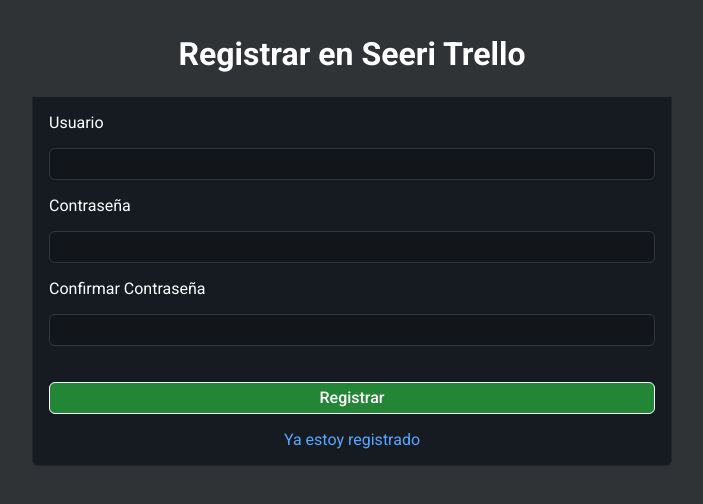
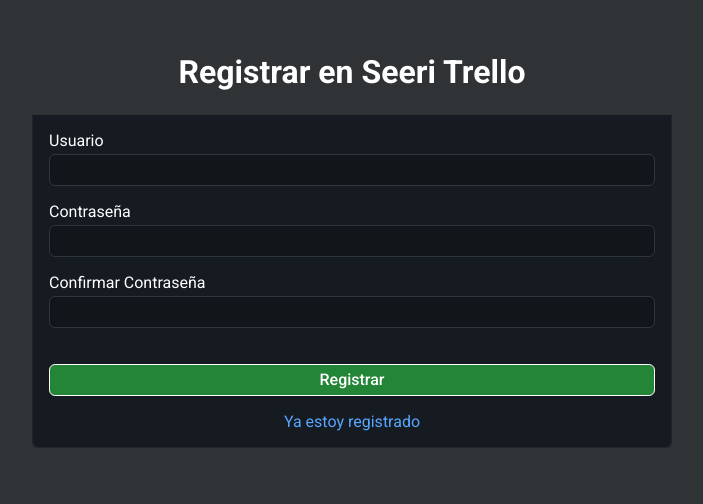
Before and after one commit to eandres8/seeri-trello, a Next.js app: page /auth/register in a window 1280 px wide. Shown: the top 504 px of the page, without its empty margins (288-991 px from the left). Built offline with nearby package versions, Linux system fonts and the light colour scheme.

Commit message:
feat: create form to manage register

```diff
--- a/package.json
+++ b/package.json
@@ -19,6 +19,7 @@
     "next": "13.1.6",
     "react": "18.2.0",
     "react-dom": "18.2.0",
+    "react-hook-form": "^7.43.1",
     "typescript": "4.9.5"
   },
   "devDependencies": {
--- a/src/components/shared/TextField/TextField.module.scss
+++ b/src/components/shared/TextField/TextField.module.scss
@@ -1,3 +1,13 @@
+.text-field-content {
+  width: inherit;
+}
+
+.label {
+  width: inherit;
+  display: block;
+  margin-bottom: 4px;
+}
+
 .text-field {
   padding: 5px 12px;
   font-size: 16px;
@@ -11,3 +21,10 @@
   box-shadow: 0 0 transparent;
   background: rgba(0, 0, 0, 0.2);
 }
+
+.message-error {
+  margin: 4px;
+  font-size: 12px;
+  color: red;
+  width: 100%;
+}
--- a/src/components/shared/TextField/TextField.tsx
+++ b/src/components/shared/TextField/TextField.tsx
@@ -1,11 +1,26 @@
-import { InputHTMLAttributes } from 'react';
+import { InputHTMLAttributes, forwardRef } from "react";
 
-import styles from './TextField.module.scss';
+import styles from "./TextField.module.scss";
 
-type Props = {} & InputHTMLAttributes<HTMLInputElement>;
+type Props = { error?: string; label?: string; } & InputHTMLAttributes<HTMLInputElement>;
 
-export const TextField: React.FC<Props> = ({ className, ...rest }) => {
+// eslint-disable-next-line react/display-name
+export const TextField = forwardRef<any, Props>(({ className, name, error, label, ...rest }, ref) => {
   return (
-    <input className={[styles['text-field'], className].join(' ')} {...rest} />
+    <div className={styles['text-field-content']}>
+      {
+        label && <label htmlFor={name} className={styles.label}>
+          {label}
+        </label>
+      }
+      <input
+        className={[styles["text-field"], className].join(" ")}
+        id={name}
+        name={name}
+        ref={ref}
+        {...rest}
+      />
+      { error && <span className={styles['message-error']}>{error}</span> }
+    </div>
   );
-}
+});
--- a/src/pages/auth/register/index.tsx
+++ b/src/pages/auth/register/index.tsx
@@ -1,31 +1,77 @@
-import Link from 'next/link';
+import Link from "next/link";
+import { useForm } from "react-hook-form";
 
-import styles from './register.module.scss';
-import { TextField, Button, Card } from '@/components/shared';
+import { ChangeEvent, FC } from "react";
 
-const RegisterPage: React.FC = () => {
+import styles from "./register.module.scss";
+import { TextField, Button, Card } from "@/components/shared";
+
+const RegisterPage: FC = () => {
+  const {
+    register,
+    formState: { errors },
+    handleSubmit,
+    getValues,
+    setValue,
+    setError,
+    clearErrors
+  } = useForm();
+
+  const onSubmit = (values: any) => {
+    console.log({ values });
+  };
+
+  const handleConfirmPass = (event: ChangeEvent<HTMLInputElement>) => {
+    const { name, value } = event.target;
+
+    setValue(name, value);
+
+    if (getValues('password') !== value) {
+      setError(name, { message: 'La contraseña no coincide' });
+      return;
+    }
+
+    clearErrors(name);
+  }
+
   return (
-    <div className={[styles.register, 'flex-column-center'].join(' ')}>
-
+    <div className={[styles.register, "flex-column-center"].join(" ")}>
       <h1 className={styles.title}>Registrar en Seeri Trello</h1>
 
-      <Card className={[styles.card, 'flex-column-center'].join(' ')}>
-        <label htmlFor="user" className='w-100'>Usuario</label>
-        <TextField name='user' id='user' className='w-100' />
-        <label htmlFor="pass" className='w-100'>Contraseña</label>
-        <TextField name='pass' type='password' id='pass' className='w-100' />
-        <label htmlFor="confirm-pass" className='w-100'>Confirmar Contraseña</label>
-        <TextField name='confirm-pass' type='password' id='confirm-pass' className='w-100' />
+      <Card className={[styles.card, "flex-column-center"].join(" ")}>
+        <form onSubmit={handleSubmit(onSubmit)} className={[styles.form, "flex-column-center"].join(" ")}>
+          <TextField
+            label='Usuario'
+            className="w-100"
+            type="email"
+            {...register("username", { required: true })}
+            error={errors["username"] ? 'El campo es obligatorio' : ''}
+          />
+          <TextField
+            label='Contraseña'
+            type="password"
+            className="w-100"
+            {...register("password", { required: true })}
+            error={errors["password"] ? 'El campo es obligatorio' : ''}
+          />
+          <TextField
+            label='Confirmar Contraseña'
+            type="password"
+            className="w-100"
+            {...register("confirm-pass", { required: true, onChange: handleConfirmPass })}
+            error={errors["confirm-pass"]?.message?.toString() || ''}
+          />
 
-        <div className='separator'></div>
-        <Button text='Registrar' className='w-100' />
-        <Link href="/auth/login" legacyBehavior>
-          <a className='link'>Ya estoy registrado</a>
-        </Link>
+          <div className="separator"></div>
+
+          <Button text="Registrar" className="w-100" />
+          <Link href="/auth/login" legacyBehavior>
+            <a className="link">Ya estoy registrado</a>
+          </Link>
+        </form>
       </Card>
-
     </div>
   );
-}
+};
 
 export default RegisterPage;
--- a/src/pages/auth/register/register.module.scss
+++ b/src/pages/auth/register/register.module.scss
@@ -12,3 +12,12 @@
   width: 50%;
   row-gap: 16px;
 }
+
+.form {
+  width: 100%;
+  display: flex;
+  flex-direction: column;
+  justify-content: center;
+  align-items: center;
+  row-gap: 16px;
+}
```
